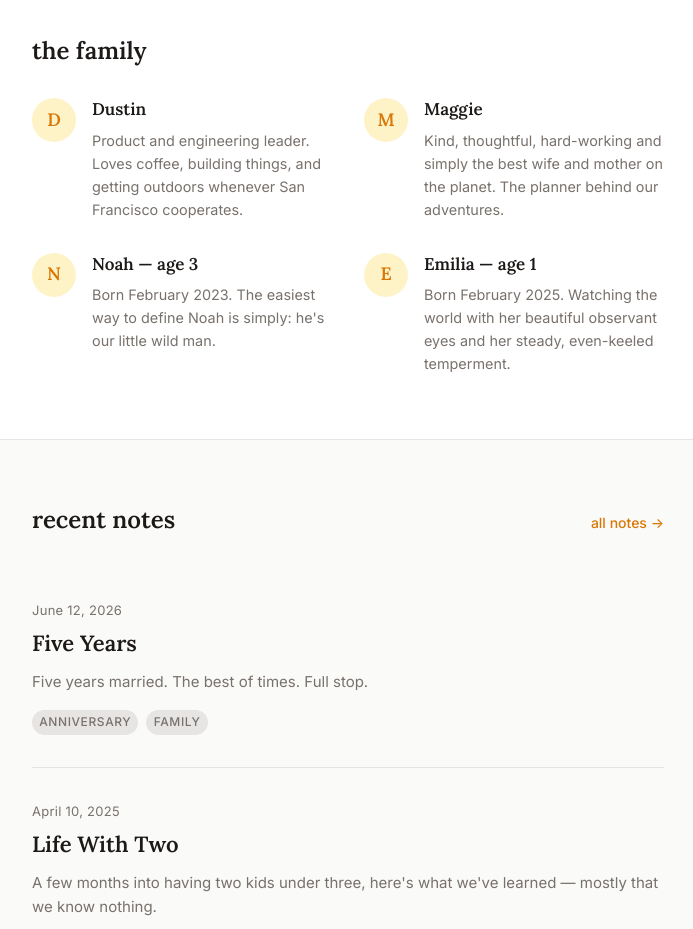
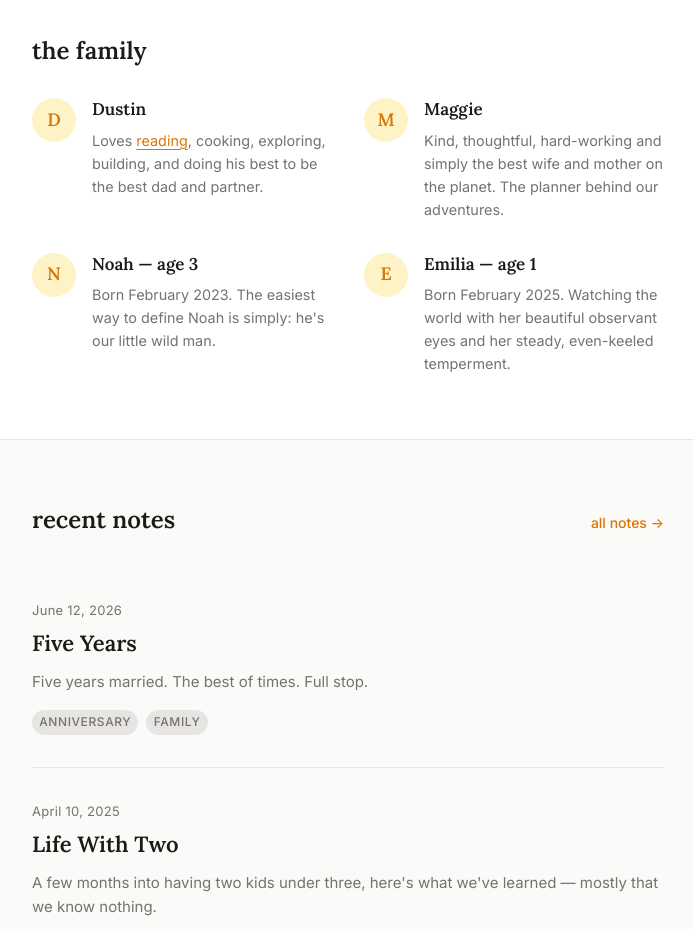
Before and after one commit to DSchau/maggie-and-dustin-2024, an Astro site: page / in a window 1280 px wide. Shown: the part 1560-2489 px from the top of the page, without its empty margins (292-985 px from the left). Built offline with nearby package versions, Linux system fonts and the light colour scheme; Astro itself is replaced by a stand-in of ours.

Commit message:
chore: update Dustin bio on home page
Co-Authored-By: Claude Opus 4.8 (1M context) <noreply@anthropic.com>

```diff
--- a/src/pages/index.astro
+++ b/src/pages/index.astro
@@ -87,8 +87,7 @@ const recentTravel = allPosts
           <div class="family__info">
             <h3 class="family__name">Dustin</h3>
             <p class="family__bio">
-              Product and engineering leader. Loves coffee, building things, and
-              getting outdoors whenever San Francisco cooperates.
+              Loves <a href="https://www.goodreads.com/user/show/7210735-dustin-schau">reading</a>, cooking, exploring, building, and doing his best to be the best dad and partner.
             </p>
           </div>
         </div>
```
